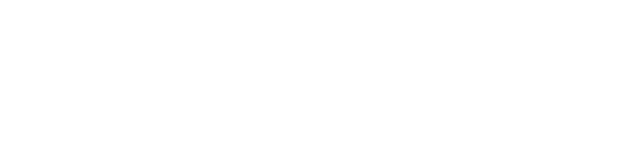
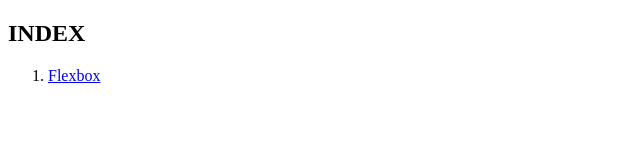
Before and after one commit to NiteshBhanji/WebDevelopment, a plain HTML site: page index.html in a window 1280 px wide. Shown: the whole page, without its empty margins (0-640 px from the left). Drawn offline with Linux system fonts and the light colour scheme.

Commit message:
Index created in index page & Flexbox page title edited

```diff
--- a/index.html
+++ b/index.html
@@ -7,6 +7,9 @@
     <title>Index | Web Development Codes</title>
 </head>
 <body>
-
+    <h2>INDEX</h2>
+    <ol>
+        <li><a href="flexbox.html">Flexbox</a></li>
+    </ol>
 </body>
 </html>
```
Also changed, not shown: flexbox.html (+1 -1 lines).
